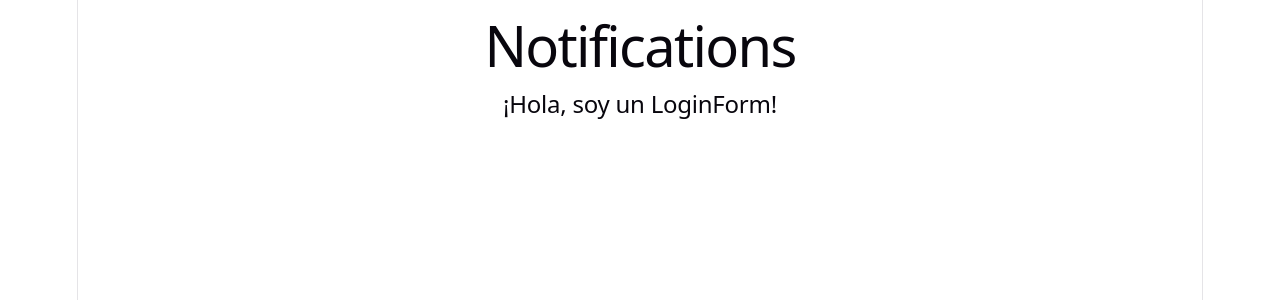
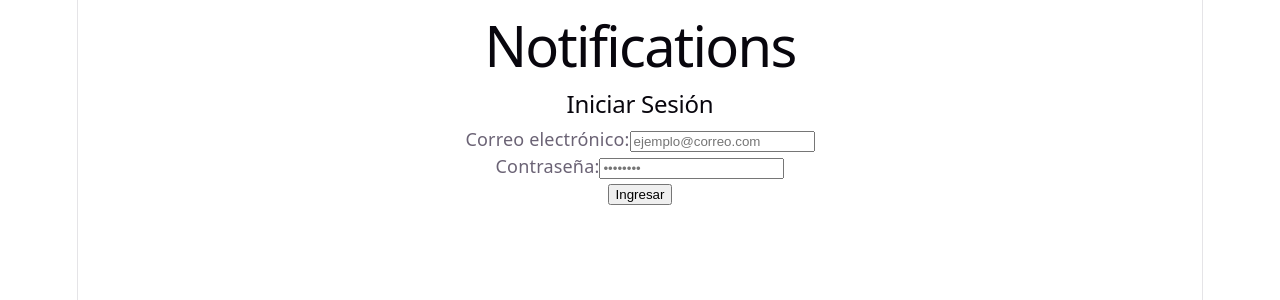
Before and after one commit to GustavoRu/notifications-api, a React (Vite) app in the folder frontend/: page / in a window 1280 px wide. Shown: the top 300 px of the page. Built offline with nearby package versions, Linux system fonts and the light colour scheme; no server answers.

Commit message:
feat: update API URL configuration and enhance LoginForm component with error handling -basic login

```diff
--- a/frontend/src/App.tsx
+++ b/frontend/src/App.tsx
@@ -1,14 +1,10 @@
 import { useState, useEffect } from "react";
-import heroImg from "./assets/hero.png";
-import reactLogo from "./assets/react.svg";
-import viteLogo from "./assets/vite.svg";
 import "./App.css";
 import { clearToken, getToken } from "./services/api";
 import LoginForm from "./components/LoginForm";
 import NotificationPage from "./components/NotificationsPage";
 
 function App() {
-  const [count, setCount] = useState(0);
   const [token, setToken] = useState(getToken());
 
   useEffect(() => {
--- a/frontend/src/components/LoginForm.tsx
+++ b/frontend/src/components/LoginForm.tsx
@@ -1,9 +1,76 @@
-const LoginForm = (handleLogin:any) => {
-  return (
-    <div>
-      <h2>¡Hola, soy un LoginForm!</h2>
-    </div>
-  )
+import React, { useState } from "react";
+import { login } from "../services/api";
+
+interface Props {
+  onLogin: () => void;
 }
 
+const LoginForm = ({ onLogin }: Props) => {
+  const [email, setEmail] = useState("");
+  const [password, setPassword] = useState("");
+  const [error, setError] = useState("");
+  const [loading, setLoading] = useState(false);
+
+  const handleSubmit = async (e: any) => {
+    e.preventDefault();
+
+    if (!email || !password) {
+      setError("Por favor, completa todos los campos.");
+      return;
+    }
+
+    try {
+      setLoading(true);
+      await login(email, password);
+      onLogin()
+      // Si tiene éxito, puedes redirigir aquí o manejarlo desde el padre
+    } catch (err: any) {
+      // Captura el mensaje del error lanzado por la función login
+      setError(err.message || "Ocurrió un error al iniciar sesión.");
+    } finally {
+      setLoading(false);
+    }
+  };
+
+  return (
+    <div className="login-container">
+      <form onSubmit={handleSubmit} className="login-form">
+        <h2>Iniciar Sesión</h2>
+
+        {error && (
+          <p className="error-message" style={{ color: "red" }}>
+            {error}
+          </p>
+        )}
+
+        <div className="form-group">
+          <label htmlFor="email">Correo electrónico:</label>
+          <input
+            id="email"
+            type="email"
+            value={email}
+            onChange={(e) => setEmail(e.target.value)}
+            placeholder="ejemplo@correo.com"
+          />
+        </div>
+
+        <div className="form-group">
+          <label htmlFor="password">Contraseña:</label>
+          <input
+            id="password"
+            type="password"
+            value={password}
+            onChange={(e) => setPassword(e.target.value)}
+            placeholder="••••••••"
+          />
+        </div>
+
+        <button type="submit" disabled={loading}>
+          {loading ? "Ingresando..." : "Ingresar"}
+        </button>
+      </form>
+    </div>
+  );
+};
+
 export default LoginForm;
--- a/frontend/src/services/api.ts
+++ b/frontend/src/services/api.ts
@@ -1,6 +1,6 @@
 import type { Notification, NotificationCreate, Token, UserCreate } from "../types";
 
-const API_URL = import.meta.env.BACKEND_BASE_URL;
+const API_URL = import.meta.env.VITE_API_URL;
 const TOKEN_KEY = "token";
 
 export class ApiError extends Error {
@@ -20,7 +20,7 @@ async function request<T>(path: string, options: RequestInit = {}): Promise<T> {
   const headers = new Headers(options.headers);
   const token = getToken();
   if (token) headers.set("Authorization", `Bearer ${token}`);
-
+  console.log("REQUEST URL:", `${API_URL}${path}`)
   const response = await fetch(`${API_URL}${path}`, { ...options, headers });
 
   if (response.status === 401) clearToken();
```
Also changed, not shown: 1 other file (tests, documents, lock files or other folders).
